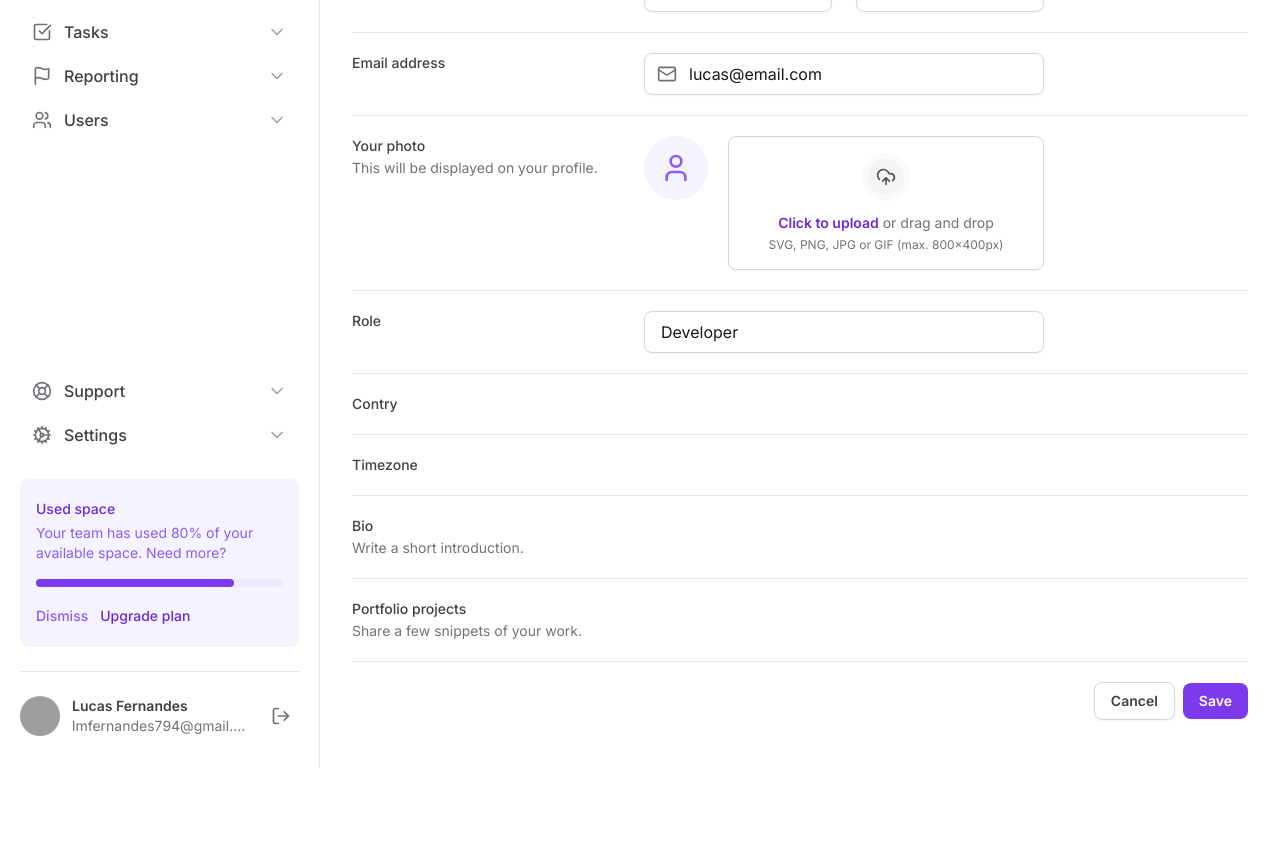
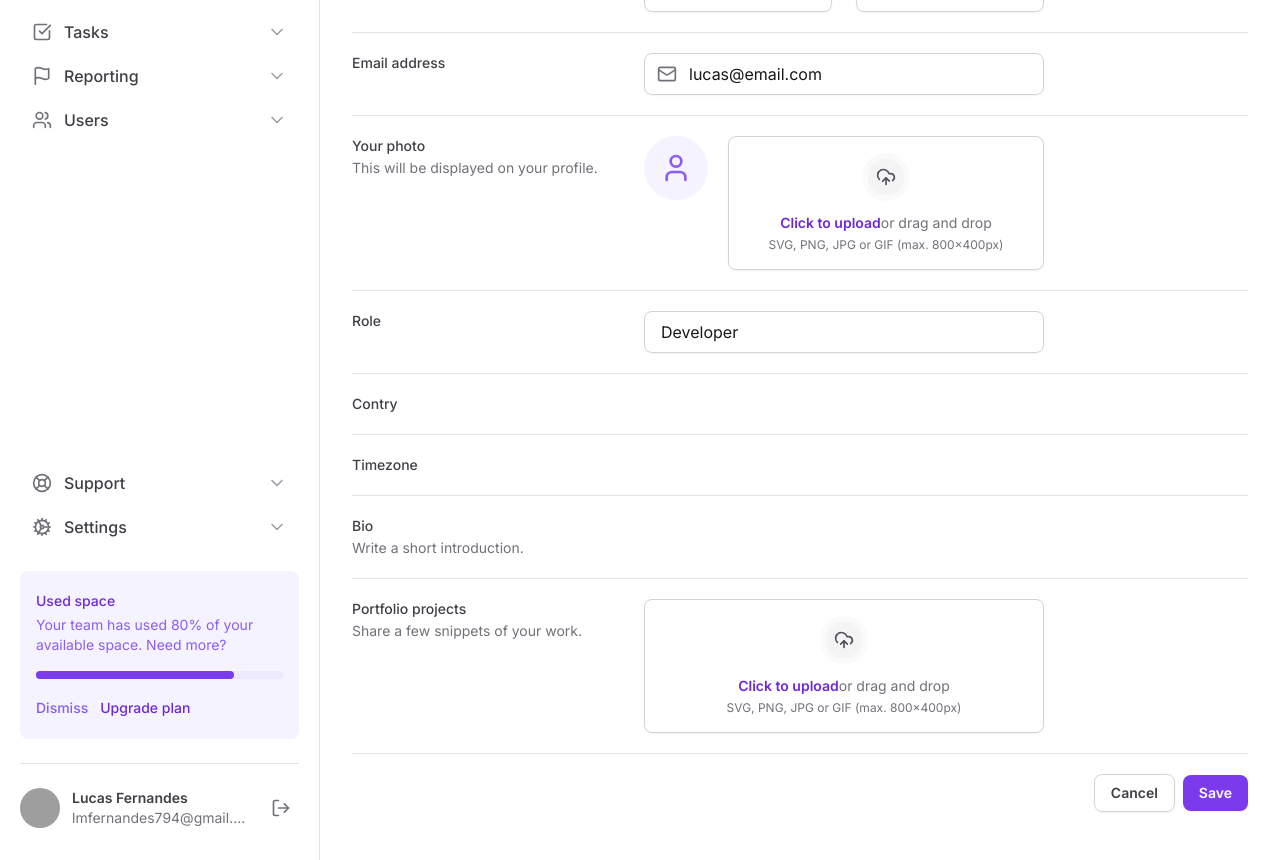
Before and after one commit to lucasmfg7/next-tailwind, a Next.js app: page / in a window 1280 px wide. Shown: the part 280-1140 px from the top of the page. Before the commit the page ends 1048 px from the top, so only its background shows below. Built offline with nearby package versions, Linux system fonts and the light colour scheme; grey boxes are pictures that could not be loaded.

Commit message:
Componentizando File Input

```diff
--- a/src/app/page.tsx
+++ b/src/app/page.tsx
@@ -1,6 +1,7 @@
+import { FileInput } from '@/components/Form/FileInput'
 import { Input } from '@/components/Input'
 import { SettingTabs } from '@/components/SettingTabs'
-import { Mail, UploadCloud, User } from 'lucide-react'
+import { Mail } from 'lucide-react'
 
 const Home = () => {
   return (
@@ -80,32 +81,12 @@
                 This will be displayed on your profile.
               </p>
             </label>
-            <div className="flex items-start gap-5">
-              <div className="flex h-16 w-16 items-center justify-center rounded-full bg-violet-50">
-                <User className="h-8 w-8 text-violet-500" />
-              </div>
 
-              <label
-                htmlFor="photo"
-                className="hover:bg-violet-25 group flex flex-1 cursor-pointer flex-col items-center gap-3 rounded-lg border border-zinc-300 px-6 py-4 text-center text-zinc-500 shadow-sm hover:border-violet-200 hover:text-violet-500"
-              >
-                <div className="border-6 rounded-full border-zinc-50 bg-zinc-100 p-2 group-hover:border-violet-50 group-hover:bg-violet-100">
-                  <UploadCloud className="h-5 w-5 text-zinc-600 group-hover:text-violet-600" />
-                </div>
-                <div className="flex flex-col items-center gap-1">
-                  <span className="text-sm">
-                    <span className="font-semibold text-violet-700">
-                      Click to upload
-                    </span>{' '}
-                    or drag and drop
-                  </span>
-                  <span className="text-xs">
-                    SVG, PNG, JPG or GIF (max. 800x400px)
-                  </span>
-                </div>
-              </label>
-              <input type="file" className="sr-only" id="photo" />
-            </div>
+            <FileInput.Root className="flex items-start gap-5">
+              <FileInput.Preview />
+              <FileInput.Trigger />
+              <FileInput.Control />
+            </FileInput.Root>
           </div>
 
           <div className="grid grid-cols-form gap-3 pt-5">
@@ -157,7 +138,10 @@
                 Share a few snippets of your work.
               </p>
             </label>
-            <div></div>
+            <FileInput.Root>
+              <FileInput.Trigger />
+              <FileInput.Control />
+            </FileInput.Root>
           </div>
 
           <div className="flex items-center justify-end gap-2 pt-5">
--- /dev/null
+++ b/src/components/Form/FileInput/Control.tsx
@@ -0,0 +1,7 @@
+import { ComponentProps } from 'react'
+
+type ControlProps = ComponentProps<'input'>
+
+export const Control = (props: ControlProps) => {
+  return <input type="file" className="sr-only" id="photo" {...props} />
+}
--- /dev/null
+++ b/src/components/Form/FileInput/ImagePreview.tsx
@@ -0,0 +1,9 @@
+import { User } from 'lucide-react'
+
+export const ImagePreview = () => {
+  return (
+    <div className="flex h-16 w-16 items-center justify-center rounded-full bg-violet-50">
+      <User className="h-8 w-8 text-violet-500" />
+    </div>
+  )
+}
--- /dev/null
+++ b/src/components/Form/FileInput/Root.tsx
@@ -0,0 +1,7 @@
+import { ComponentProps } from 'react'
+
+type RootProps = ComponentProps<'div'>
+
+export const Root = (props: RootProps) => {
+  return <div {...props} />
+}
--- /dev/null
+++ b/src/components/Form/FileInput/Trigger.tsx
@@ -0,0 +1,21 @@
+import { UploadCloud } from 'lucide-react'
+
+export const Trigger = () => {
+  return (
+    <label
+      htmlFor="photo"
+      className="hover:bg-violet-25 group flex flex-1 cursor-pointer flex-col items-center gap-3 rounded-lg border border-zinc-300 px-6 py-4 text-center text-zinc-500 shadow-sm hover:border-violet-200 hover:text-violet-500"
+    >
+      <div className="border-6 rounded-full border-zinc-50 bg-zinc-100 p-2 group-hover:border-violet-50 group-hover:bg-violet-100">
+        <UploadCloud className="h-5 w-5 text-zinc-600 group-hover:text-violet-600" />
+      </div>
+      <div className="flex flex-col items-center gap-1">
+        <span className="text-sm">
+          <span className="font-semibold text-violet-700">Click to upload</span>
+          or drag and drop
+        </span>
+        <span className="text-xs">SVG, PNG, JPG or GIF (max. 800x400px)</span>
+      </div>
+    </label>
+  )
+}
--- /dev/null
+++ b/src/components/Form/FileInput/index.ts
@@ -0,0 +1,11 @@
+import { Control } from './Control'
+import { ImagePreview } from './ImagePreview'
+import { Root } from './Root'
+import { Trigger } from './Trigger'
+
+export const FileInput = {
+  Root,
+  Trigger,
+  Control,
+  Preview: ImagePreview,
+}
```
